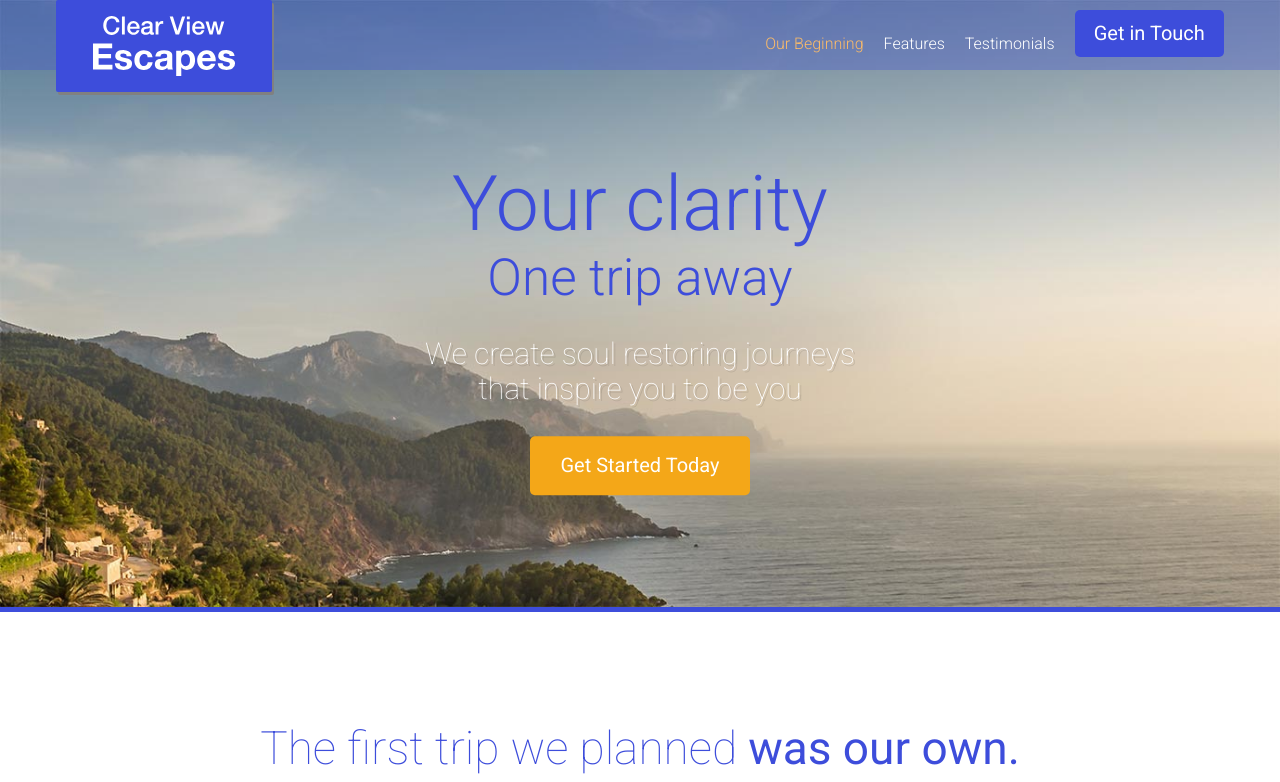
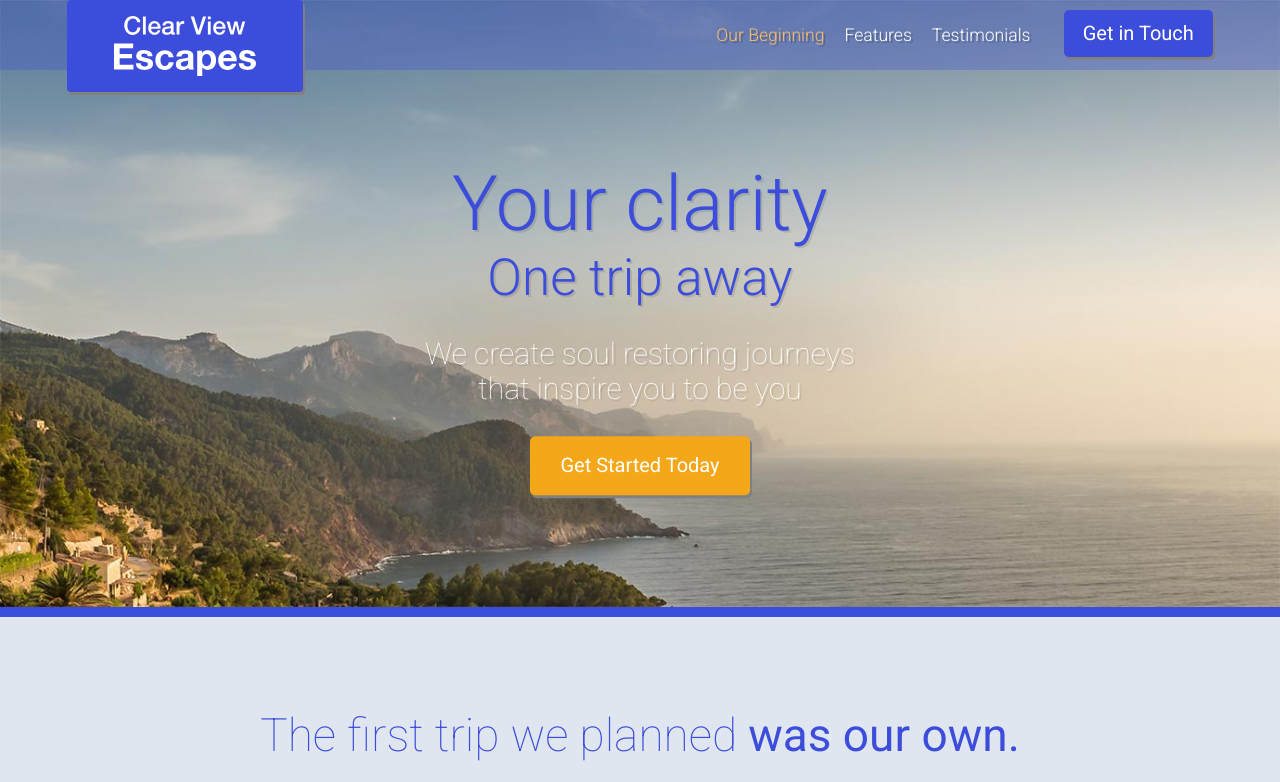
Before and after one commit to dudleyinc3/vista-agency, a website: page app/index.html in a window 1280 px wide. Shown: the top 782 px of the page. Drawn offline with Linux system fonts and the light colour scheme.

Commit message:
additional styling font-sizes btns margins etc

```diff
--- a/app/assets/styles/base/_mixins.css
+++ b/app/assets/styles/base/_mixins.css
@@ -5,7 +5,7 @@
 }
 
 @define-mixin atMedium {
-	@media (min-width: 780px){
+	@media (min-width: 820px){
 		@mixin-content;
 	}
 }
--- a/app/assets/styles/modules/_btn.css
+++ b/app/assets/styles/modules/_btn.css
@@ -7,6 +7,7 @@
 	border-radius: 5px;
 	padding: .75rem 1.2rem;
 	display: inline-block;
+	box-shadow: 2px 3px gray;
 
 
 	&--orange {
--- a/app/assets/styles/modules/_headline.css
+++ b/app/assets/styles/modules/_headline.css
@@ -2,9 +2,10 @@
 	font-weight: 300;
 	font-size: 1.9rem;
 	color: $mainBlue;
-
+	margin-top: 0;
+	padding-top: 20px;
 	@mixin atSmall {
-		font-size: 2.875rem;
+	font-size: 2.875rem;
 	}
 
 	&--centered {
--- a/app/assets/styles/modules/_large-hero.css
+++ b/app/assets/styles/modules/_large-hero.css
@@ -1,6 +1,6 @@
 .large-hero {
 	position: relative;
-	border-bottom: $mainBlue 5px solid;
+	border-bottom: $mainBlue 10px solid;
 	&__image {
 		display: block;
 	}
@@ -21,8 +21,9 @@
 		font-weight: 300;
 		margin: 0;
 		font-size: 2.4rem;
+		text-shadow: 2px 2px 0 rgba(0, 0, 0, .1);
 		@mixin atSmall {
-			font-size: 4.8rem;
+		font-size: 4.8rem;
 		}
 	}
 	&__subtitle {
@@ -30,6 +31,7 @@
 		color: $mainBlue;
 		font-size: 1.5rem;
 		margin: 0;
+		text-shadow: 2px 2px 0 rgba(0, 0, 0, .1);
 		@mixin atSmall {
 			font-size: 1.5rem;
 		}
--- a/app/assets/styles/modules/_page-section.css
+++ b/app/assets/styles/modules/_page-section.css
@@ -1,5 +1,4 @@
 .page-section {
-
 	padding: 1.2rem;
 
 	@mixin atMedium {
@@ -23,3 +22,7 @@
 		}
 	}
 }
+
+#our-beginning {
+	background-color: #e0e6ef;
+}
--- a/app/assets/styles/modules/_primary-nav.css
+++ b/app/assets/styles/modules/_primary-nav.css
@@ -22,6 +22,7 @@
 		list-style: none;
 		display: inline-block;
 		padding-right: 7px;
+		text-shadow: 2px 2px 0 rgba(0, 0, 0, .2);
 
 		@mixin atMedium {
 			padding-right: 20px;
@@ -33,7 +34,7 @@
 	li:last-child {
 		padding-right: 0;
 		@mixin atMedium {
-			padding-right: 20px;
+		padding-right: 33px;
 		}
 	}
 
@@ -47,9 +48,10 @@
 		background-color: rgba($mainBlue, .8);
 
 
+
 		@mixin atMedium {
-			font-size: 1rem;
-			padding: 35px 0;
+			font-size: 1.1rem;
+			padding: 25px 0;
 			background-color: transparent;
 
 			&.is-current-link {
--- a/app/assets/styles/modules/_site-header.css
+++ b/app/assets/styles/modules/_site-header.css
@@ -34,9 +34,9 @@
 		transform-origin: 50% 0%;
 		transition: transform .5s ease-out;
 		background-color: $mainBlue;
-		padding: 15px 36px;
+		padding: 15px 46px;
 		box-shadow: 2px 3px gray;
-		border-radius: 2px;
+		border-radius: 4px;
 		@mixin atMedium {
 			left: auto;
 			transform: translateX(0);
@@ -79,6 +79,7 @@
 			background-color: #FFF;
 			border-radius: 8px;
 			transition: all .5s ease-out;
+			transform-origin: 0 50%;
 		}
 			&::after {
 			content: "";
@@ -91,7 +92,7 @@
 			border-radius: 8px;
 			transform-origin: 0 100%;
 			transition: transform .5s ease-out;
-			transform-origin: 0 50%;
+			transform-origin: 0 100%;
 		}
 
 		@mixin atMedium {
--- a/app/assets/styles/modules/_wrapper.css
+++ b/app/assets/styles/modules/_wrapper.css
@@ -1,7 +1,7 @@
 .wrapper {
 	overflow: hidden;
-	padding-left: 34px;
-	padding-right: 34px;
+	padding-left: 45px;
+	padding-right: 45px;
 	max-width: 1236px;
 	margin-left: auto;
 	margin-right: auto;
--- a/app/post_styles/styles/styles.css
+++ b/app/post_styles/styles/styles.css
@@ -470,7 +470,7 @@ a {
 
 .large-hero {
 	position: relative;
-	border-bottom: #3d4ddb 5px solid;
+	border-bottom: #3d4ddb 10px solid;
 }
 
 .large-hero__image {
@@ -488,7 +488,7 @@ a {
 		padding-top: 88px;
 	}
 
-@media (min-width: 780px){
+@media (min-width: 820px){
 
 .large-hero__text-content {
 			padding-top: 65px
@@ -500,12 +500,13 @@ a {
 		font-weight: 300;
 		margin: 0;
 		font-size: 2.4rem;
+		text-shadow: 2px 2px 0 rgba(0, 0, 0, .1);
 	}
 
 @media (min-width: 530px){
 
 .large-hero__title {
-			font-size: 4.8rem
+		font-size: 4.8rem
 	}
 	}
 
@@ -514,6 +515,7 @@ a {
 		color: #3d4ddb;
 		font-size: 1.5rem;
 		margin: 0;
+		text-shadow: 2px 2px 0 rgba(0, 0, 0, .1);
 	}
 
 @media (min-width: 530px){
@@ -523,7 +525,7 @@ a {
 	}
 	}
 
-@media (min-width: 780px){
+@media (min-width: 820px){
 
 .large-hero__subtitle {
 			font-size: 2.6rem
@@ -561,6 +563,8 @@ a {
 	border-radius: 5px;
 	padding: .75rem 1.2rem;
 	display: inline-block;
+	-webkit-box-shadow: 2px 3px gray;
+	        box-shadow: 2px 3px gray;
 }
 
 .btn--orange {
@@ -581,8 +585,8 @@ a {
 
 .wrapper {
 	overflow: hidden;
-	padding-left: 34px;
-	padding-right: 34px;
+	padding-left: 45px;
+	padding-right: 45px;
 	max-width: 1236px;
 	margin-left: auto;
 	margin-right: auto;
@@ -601,7 +605,7 @@ a {
 		padding-right: 0;
 	}
 
-@media (min-width: 780px){
+@media (min-width: 820px){
 
 .wrapper--no-padding-until-medium {
 			padding-left: 18px;
@@ -626,11 +630,10 @@ a {
 	}
 
 .page-section {
-
 	padding: 1.2rem;
 }
 
-@media (min-width: 780px){
+@media (min-width: 820px){
 
 .page-section {
 		padding: 4.5rem 0
@@ -653,16 +656,22 @@ a {
 			}
 	}
 
+#our-beginning {
+	background-color: #e0e6ef;
+}
+
 .headline {
 	font-weight: 300;
 	font-size: 1.9rem;
 	color: #3d4ddb;
+	margin-top: 0;
+	padding-top: 20px;
 }
 
 @media (min-width: 530px){
 
 .headline {
-		font-size: 2.875rem
+	font-size: 2.875rem
 }
 	}
 
@@ -745,7 +754,7 @@ a {
 		margin-bottom: 1rem;
 	}
 
-@media (min-width: 780px){
+@media (min-width: 820px){
 		.row__b-margin-until-medium {
 			margin-bottom: 0;
 		}
@@ -771,7 +780,7 @@ a {
 
 /* Begin Equal Height Rules */
 
-@media (min-width: 780px){
+@media (min-width: 820px){
 
 .flexbox .row--equal-height-at-medium {
 			display: -webkit-box;
@@ -907,7 +916,7 @@ a {
 	margin-bottom: 100px;
 }
 
-@media (min-width: 780px){
+@media (min-width: 820px){
 
 .testimonial {
 		padding: 0 1.8125rem 1px 1.8125rem;
@@ -1042,7 +1051,7 @@ Instead edit gulp/templates/sprite */
 		font-weight: 200;
 	}
 
-@media (min-width: 780px){
+@media (min-width: 820px){
 
 .site-footer__text {
 			display: inline;
@@ -1063,7 +1072,7 @@ Instead edit gulp/templates/sprite */
 		background-color: rgba(61,77,219, .55);
 	}
 
-@media (min-width: 780px){
+@media (min-width: 820px){
 
 .site-header {
 	background-color: rgba(61,77,219, .3);
@@ -1080,7 +1089,7 @@ Instead edit gulp/templates/sprite */
 		margin-top: 10px;
 	}
 
-@media (min-width: 780px){
+@media (min-width: 820px){
 
 .site-header__btn-container {
 			float: right
@@ -1100,13 +1109,13 @@ Instead edit gulp/templates/sprite */
 		transition: transform .5s ease-out;
 		transition: transform .5s ease-out, -webkit-transform .5s ease-out;
 		background-color: #3d4ddb;
-		padding: 15px 36px;
+		padding: 15px 46px;
 		-webkit-box-shadow: 2px 3px gray;
 		        box-shadow: 2px 3px gray;
-		border-radius: 2px;
+		border-radius: 4px;
 	}
 
-@media (min-width: 780px){
+@media (min-width: 820px){
 
 .site-header__logo {
 			left: auto;
@@ -1160,6 +1169,8 @@ Instead edit gulp/templates/sprite */
 			border-radius: 8px;
 			-webkit-transition: all .5s ease-out;
 			transition: all .5s ease-out;
+			-webkit-transform-origin: 0 50%;
+			        transform-origin: 0 50%;
 		}
 
 .site-header__menu-icon::after {
@@ -1177,11 +1188,10 @@ Instead edit gulp/templates/sprite */
 			transition: -webkit-transform .5s ease-out;
 			transition: transform .5s ease-out;
 			transition: transform .5s ease-out, -webkit-transform .5s ease-out;
-			-webkit-transform-origin: 0 50%;
-			        transform-origin: 0 50%;
+			transform-origin: 0 100%;
 		}
 
-@media (min-width: 780px){
+@media (min-width: 820px){
 
 .site-header__menu-icon {
 			display: none
@@ -1216,7 +1226,7 @@ Instead edit gulp/templates/sprite */
 		text-align: center;
 	}
 
-@media (min-width: 780px){
+@media (min-width: 820px){
 
 .site-header__menu-content {
 			opacity: 1;
@@ -1240,14 +1250,14 @@ Instead edit gulp/templates/sprite */
 	height: 70px;
 }
 
-@media (min-width: 780px){
+@media (min-width: 820px){
 
 .primary-nav {
 		padding-top: 0
 }
 	}
 
-@media (min-width: 780px){
+@media (min-width: 820px){
 
 .primary-nav--pull-right {
 			float: right
@@ -1270,9 +1280,10 @@ Instead edit gulp/templates/sprite */
 		list-style: none;
 		display: inline-block;
 		padding-right: 7px;
+		text-shadow: 2px 2px 0 rgba(0, 0, 0, .2);
 	}
 
-@media (min-width: 780px){
+@media (min-width: 820px){
 
 .primary-nav li {
 			padding-right: 20px;
@@ -1285,10 +1296,10 @@ Instead edit gulp/templates/sprite */
 		padding-right: 0;
 	}
 
-@media (min-width: 780px){
+@media (min-width: 820px){
 
 .primary-nav li:last-child {
-			padding-right: 20px
+		padding-right: 33px
 	}
 	}
 
@@ -1302,11 +1313,11 @@ Instead edit gulp/templates/sprite */
 		background-color: rgba(61,77,219, .8);
 	}
 
-@media (min-width: 780px){
+@media (min-width: 820px){
 
 .primary-nav a {
-			font-size: 1rem;
-			padding: 35px 0;
+			font-size: 1.1rem;
+			padding: 25px 0;
 			background-color: transparent
 	}
 
```
Also changed, not shown: app/index.html (+1 -1 lines).
